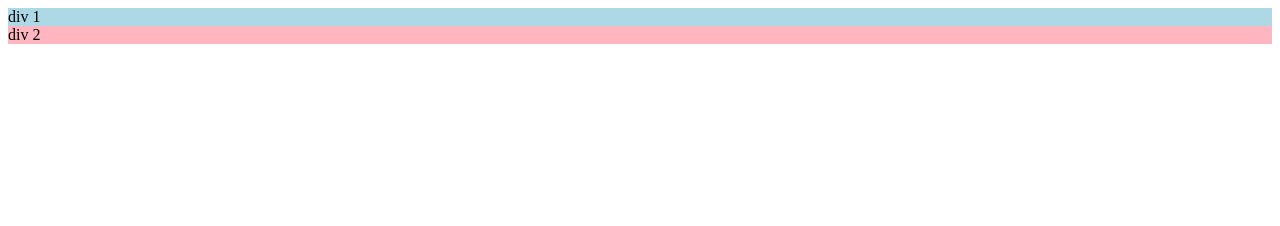
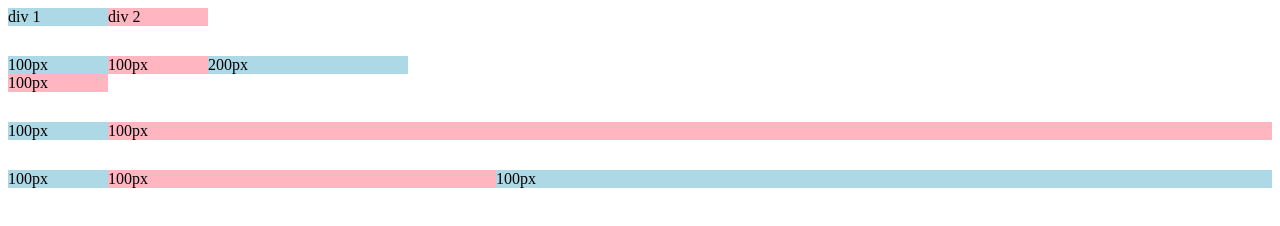
Before and after one commit to Kayceepro/mentor, a plain HTML site: page intro to html/grid.html in a window 1280 px wide. Drawn offline with Linux system fonts and the light colour scheme.

Commit message:
commited

```diff
--- a/intro to html/grid.html
+++ b/intro to html/grid.html
@@ -7,9 +7,44 @@
     <title>youtube grid</title>
 </head>
 <body>
-    <div>
+    <div
+    style="
+    display: grid;
+    grid-template-columns: 100px 100px;">
         <div style="background-color: lightblue;">div 1</div>
-        <div style="background-color: lightpink;">div 2</div>
+        <div style="background-color: lightpink;">div 2 </div>
+
+    </div>
+    <div
+    style="
+    margin-top: 30px;
+    display: grid;
+    grid-template-columns: 100px 100px 200px;">
+        <div style="background-color: lightblue;">100px</div>
+        <div style="background-color: lightpink;">100px </div>
+        <div style="background-color: lightblue;">200px</div>
+        <div style="background-color: lightpink;">100px </div>
+
+    </div>
+
+
+    <div
+    style="
+    margin-top: 30px;
+    display: grid;
+    grid-template-columns: 100px 1fr;">
+        <div style="background-color: lightblue;">100px</div>
+        <div style="background-color: lightpink;">100px </div>
+    </div>
+
+    <div
+    style="
+    margin-top: 30px;
+    display: grid;
+    grid-template-columns: 100px 1fr 2fr;">
+        <div style="background-color: lightblue;">100px</div>
+        <div style="background-color: lightpink;">100px </div>
+        <div style="background-color: lightblue;">100px</div>
     </div>
 </body>
 </html>
```
Also changed, not shown: intro to html/youtube.html (+8 -7 lines).
